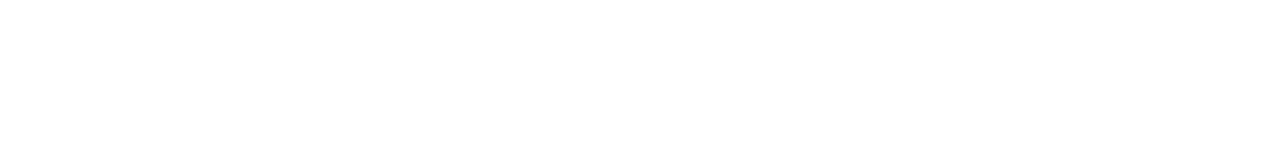
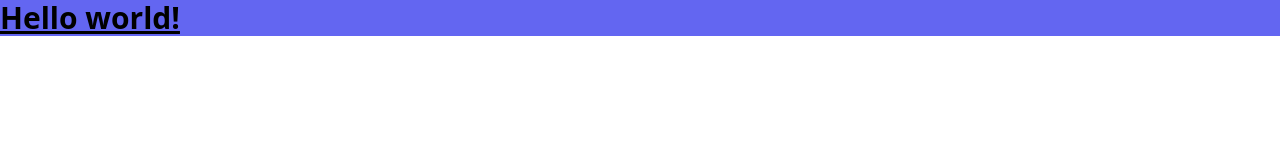
Before and after one commit to SBTHDR/tail-kit, a website: page index.html in a window 1280 px wide. Drawn offline with Linux system fonts and the light colour scheme.

Commit message:
Chore: Install & Config Tailwind CSS

```diff
--- a/index.html
+++ b/index.html
@@ -3,9 +3,12 @@
 <head>
     <meta charset="UTF-8">
     <meta name="viewport" content="width=device-width, initial-scale=1.0">
+    <link rel="stylesheet" href="./public/css/style.css">
     <title>Tail Kit.</title>
 </head>
 <body>
-
+    <h1 class="text-3xl font-bold underline bg-indigo-500">
+        Hello world!
+      </h1>
 </body>
 </html>
--- /dev/null
+++ b/src/style.css
@@ -0,0 +1,3 @@
+@tailwind base;
+@tailwind components;
+@tailwind utilities;
--- /dev/null
+++ b/tailwind.config.js
@@ -0,0 +1,11 @@
+/** @type {import('tailwindcss').Config} */
+module.exports = {
+  content: [
+    "./index.html",
+    "./public/js/**/*.js",
+  ],
+  theme: {
+    extend: {},
+  },
+  plugins: [],
+}
```
Also changed, not shown: package.json (+6 -2 lines), public/css/style.css (added), 1 other file.
